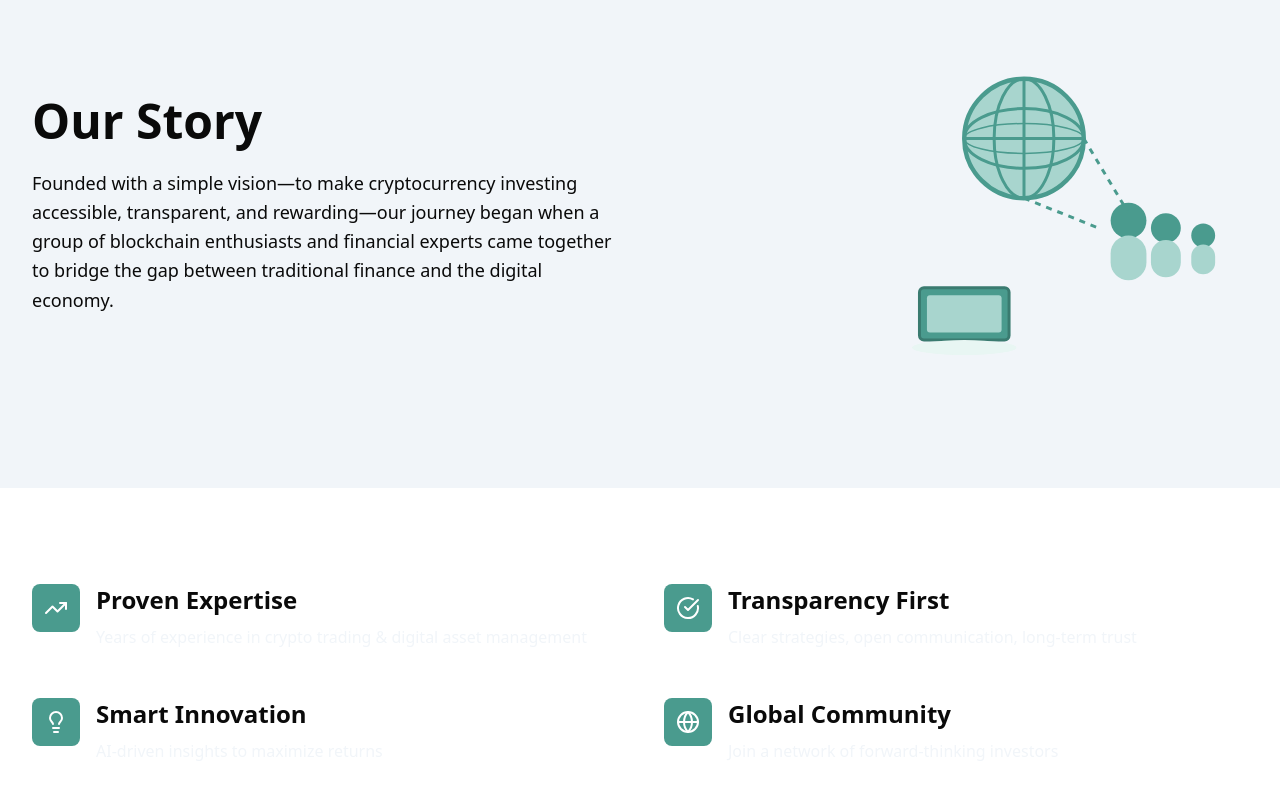
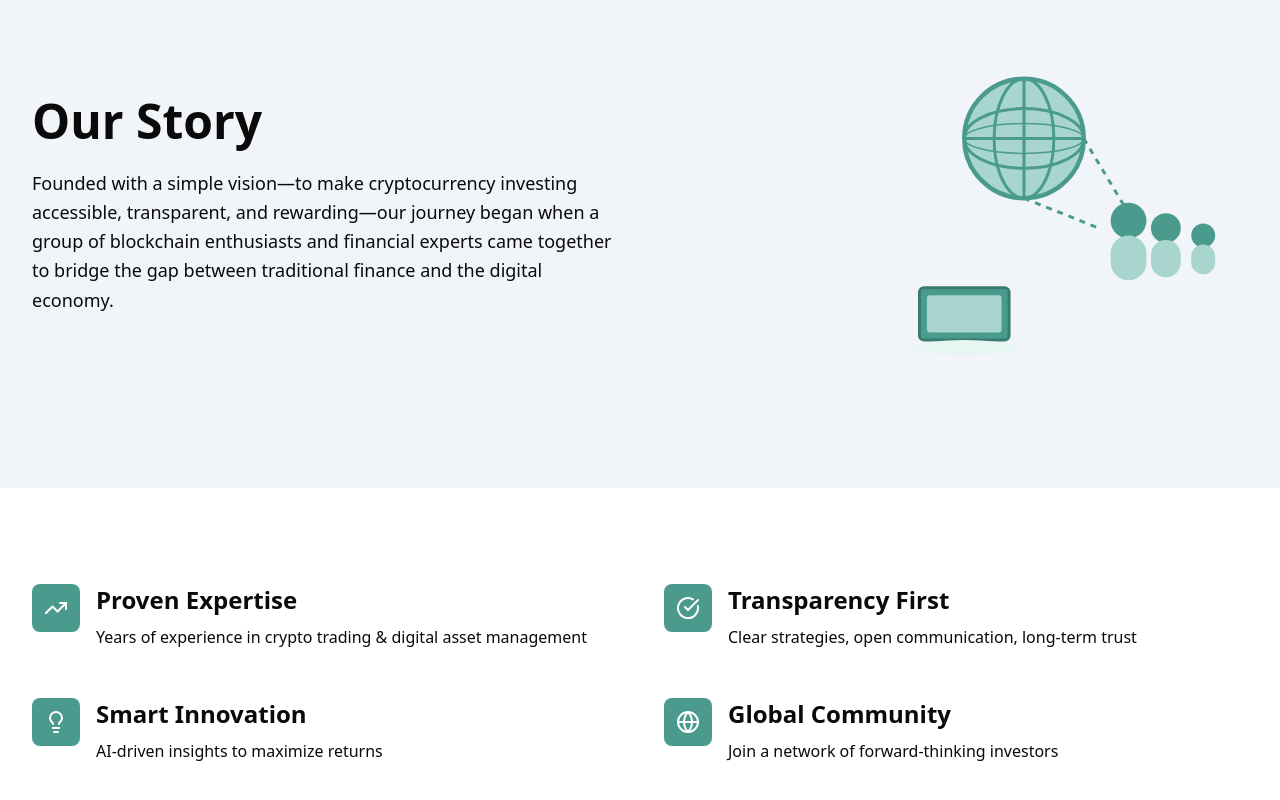
Before and after one commit to David-Horjet/cryptoasset, a Next.js app: page / in a window 1280 px wide. Shown: the part 843-1643 px from the top of the page. Built offline with nearby package versions, Linux system fonts and the light colour scheme.

Commit message:
chore: code update

```diff
--- a/src/components/home/features-section.tsx
+++ b/src/components/home/features-section.tsx
@@ -35,7 +35,7 @@ export default function FeaturesSection() {
               </div>
               <div className="space-y-2">
                 <h3 className="text-xl md:text-2xl font-bold text-foreground">{feature.title}</h3>
-                <p className="text-muted leading-relaxed">{feature.description}</p>
+                <p className="text-foreground leading-relaxed">{feature.description}</p>
               </div>
             </div>
           ))}
```
